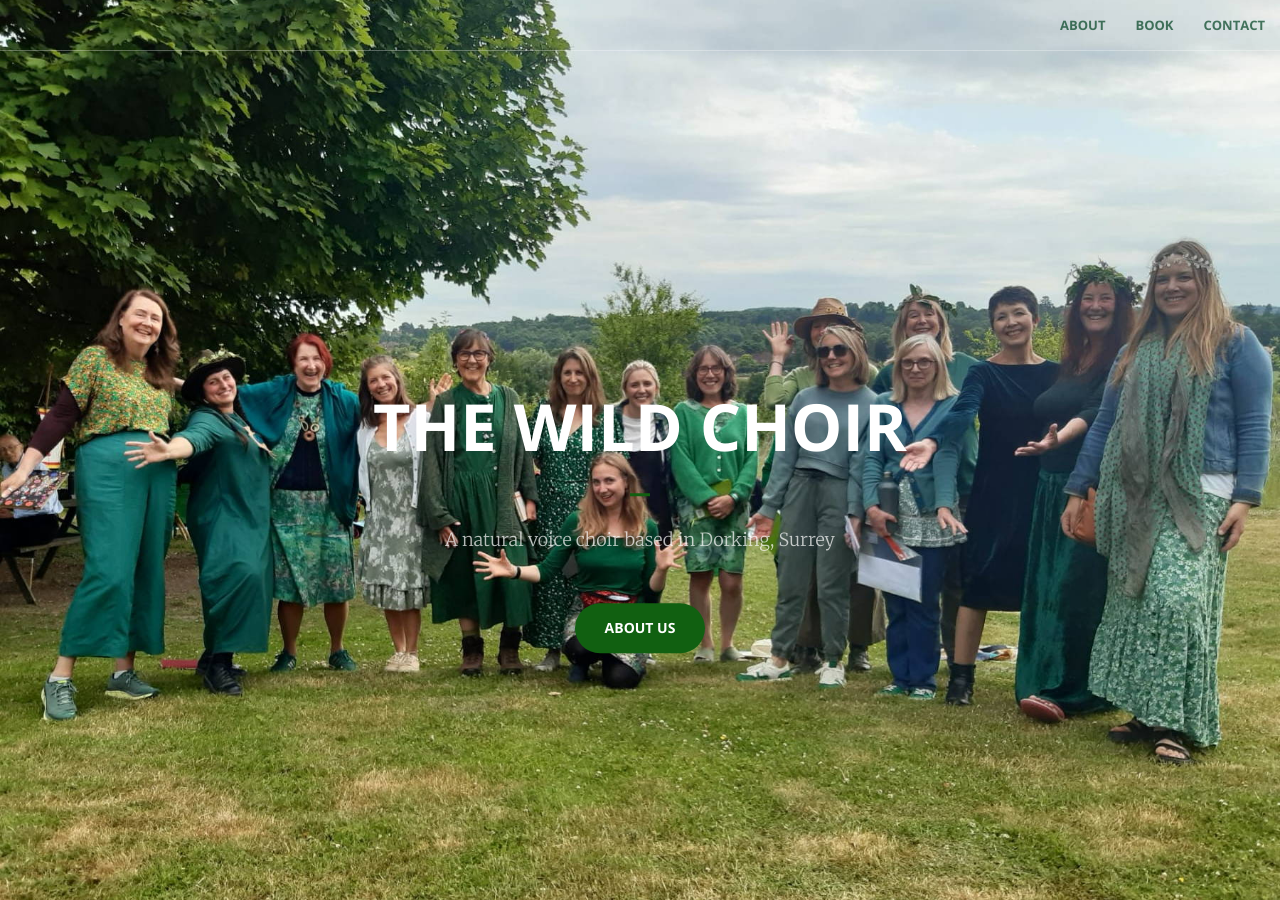
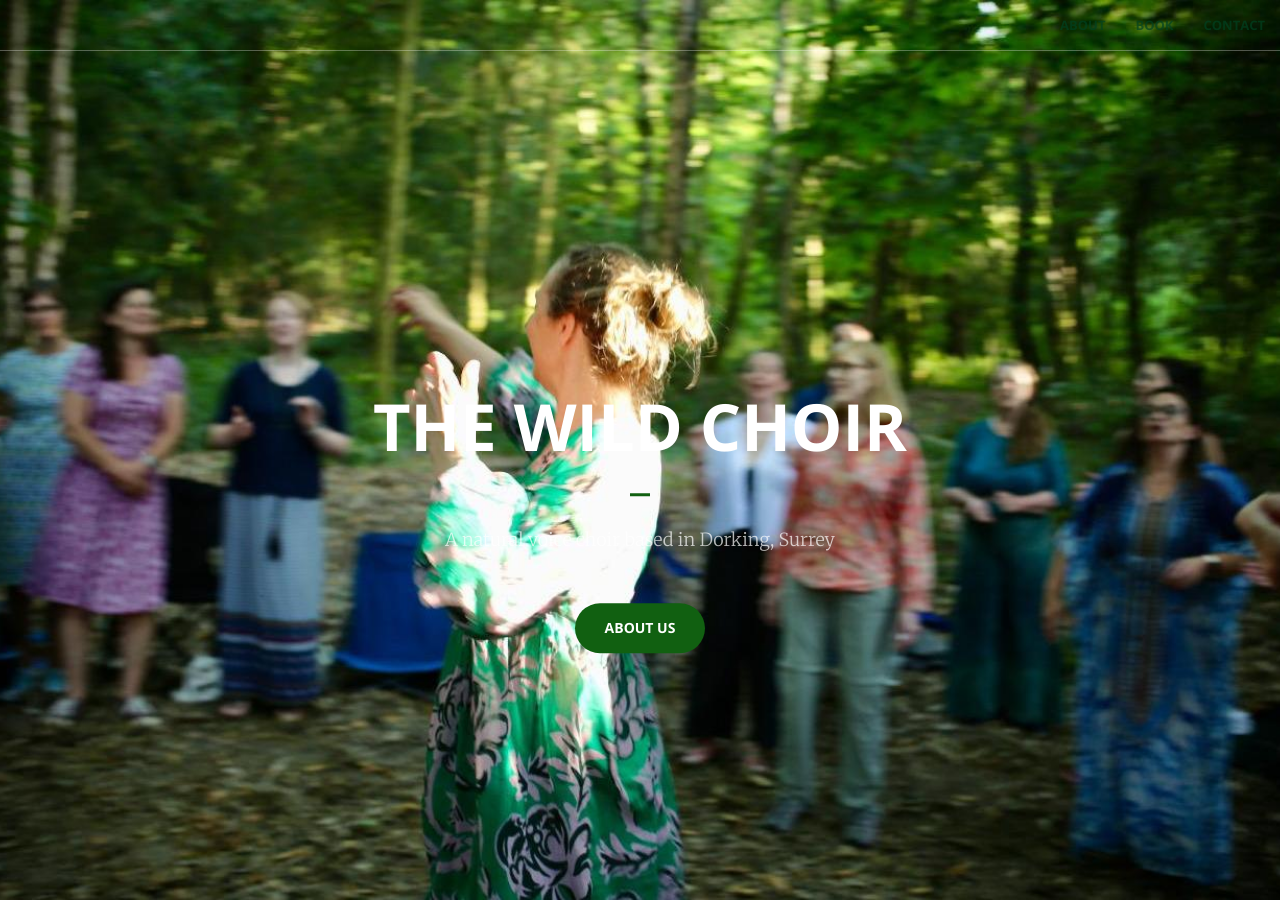
Before and after one commit to thewildchoir/thewildchoir-website, a Jekyll site: the page built from index.html, in a window 1280 px wide and 900 px high. Built offline with Jekyll 4.4.1, drawn with Linux system fonts in a browser that asks for light colours.

Commit message:
Update _base.scss to try new header image

```diff
--- a/_sass/_base.scss
+++ b/_sass/_base.scss
@@ -155,7 +155,7 @@ header {
     min-height: auto;
     @include background-cover;
     background-position: center;
-    background-image: url('../img/header.jpg');
+    background-image: url('../img/header-new.jpg');
     text-align: center;
     color: white;
     .header-content {
```
